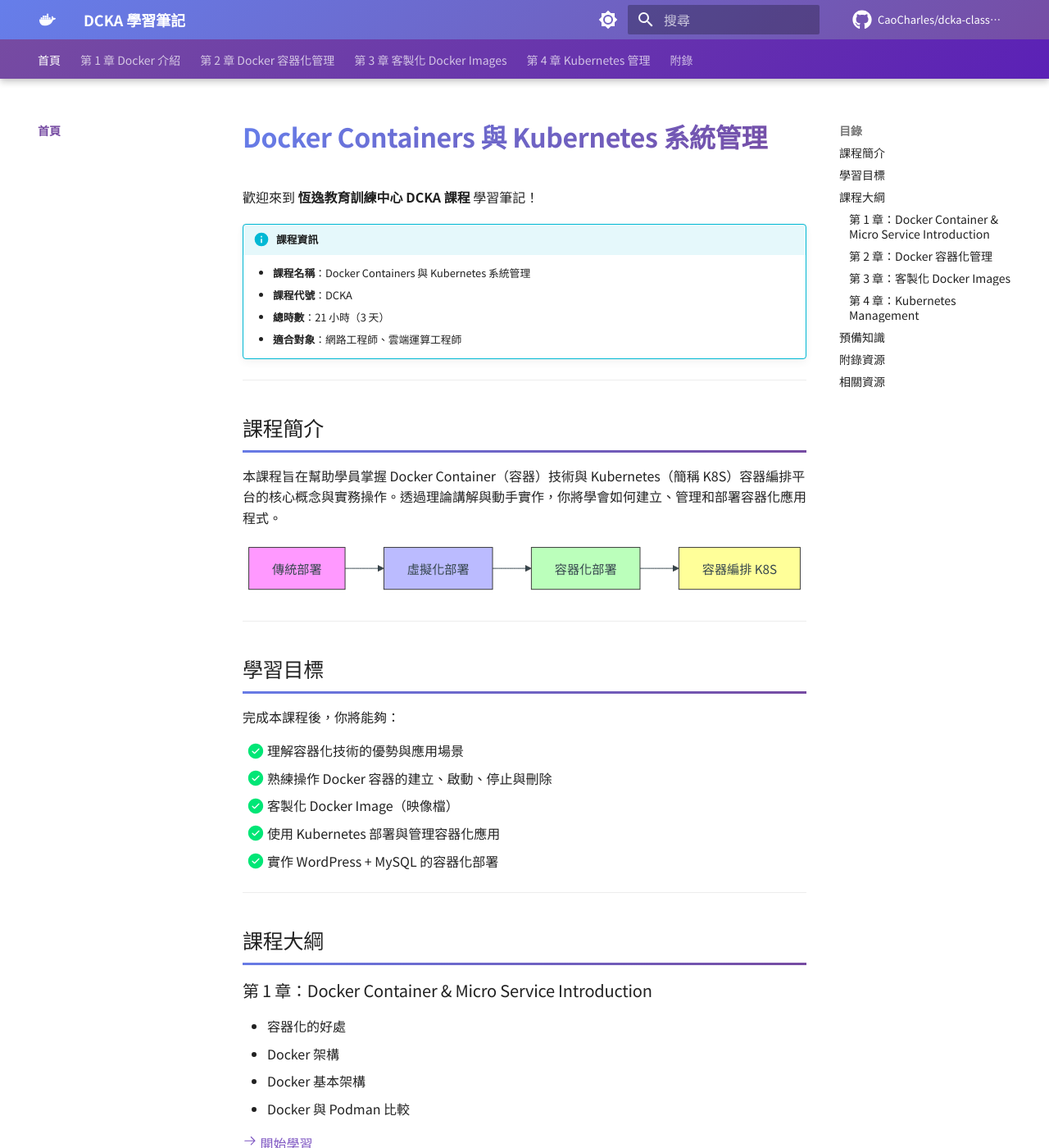
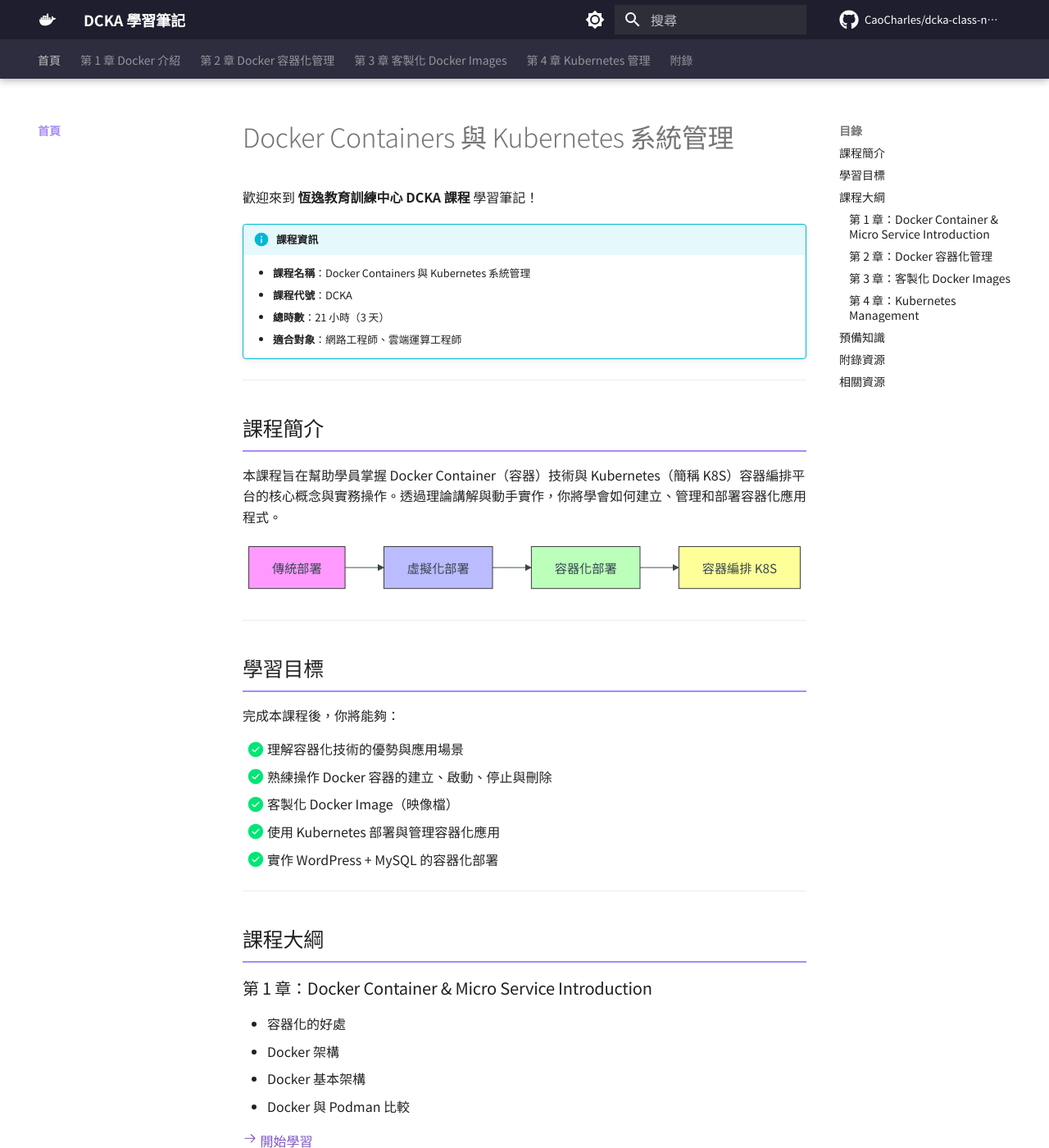
Before and after one commit to CaoCharles/dcka-class-notes, an MkDocs documentation site: the page built from docs/index.md, in a window 1280 px wide and 1400 px high. Shown: the whole window at 82% size. Built offline with MkDocs 1.6.1 and Material for MkDocs 9.7.7, drawn with Linux system fonts in a browser that asks for light colours; comment, search, counter and statistics services are not loaded.

Commit message:
更新配色：深色統一主題

```diff
--- a/docs/assets/stylesheets/extra.css
+++ b/docs/assets/stylesheets/extra.css
@@ -1,171 +1,84 @@
-/* DCKA Course Custom Styles - Tech Purple Gradient Theme */
+/* DCKA Course Custom Styles - Modern Dark Theme */
 
 :root {
-  /* 科技紫色漸層配色 */
-  --tech-purple-1: #667eea;
-  --tech-purple-2: #764ba2;
-  --tech-purple-3: #6B73FF;
-  --tech-purple-4: #9b59b6;
-  --gradient-purple: linear-gradient(135deg, #667eea 0%, #764ba2 100%);
-  --gradient-purple-soft: linear-gradient(135deg, #a855f7 0%, #6366f1 100%);
+  --primary-dark: #1e1e2e;
+  --primary-medium: #2d2d3f;
+  --accent-purple: #a78bfa;
+  --accent-light: #c4b5fd;
 }
 
-/* Header 漸層背景 */
+/* Header 深色統一 */
 .md-header {
-  background: var(--gradient-purple) !important;
+  background-color: var(--primary-dark) !important;
 }
 
-/* 深色模式 Header */
-[data-md-color-scheme="slate"] .md-header {
-  background: linear-gradient(135deg, #4c1d95 0%, #5b21b6 50%, #7c3aed 100%) !important;
+/* Tabs 同色系 */
+.md-tabs {
+  background-color: var(--primary-medium) !important;
 }
 
-/* Tabs 漸層背景 */
-.md-tabs {
-  background: linear-gradient(135deg, #764ba2 0%, #5b21b6 100%) !important;
+/* Tabs 連結顏色 */
+.md-tabs__link {
+  color: rgba(255, 255, 255, 0.7) !important;
+}
+
+.md-tabs__link:hover,
+.md-tabs__link--active {
+  color: var(--accent-purple) !important;
+}
+
+/* 深色模式 */
+[data-md-color-scheme="slate"] .md-header {
+  background-color: #0f0f17 !important;
 }
 
 [data-md-color-scheme="slate"] .md-tabs {
-  background: linear-gradient(135deg, #3b0764 0%, #4c1d95 100%) !important;
+  background-color: #1a1a2e !important;
 }
 
-/* 標題樣式 */
-.md-typeset h1 {
-  background: var(--gradient-purple);
-  -webkit-background-clip: text;
-  -webkit-text-fill-color: transparent;
-  background-clip: text;
-  font-weight: 700;
-}
-
-/* 深色模式標題 */
-[data-md-color-scheme="slate"] .md-typeset h1 {
-  background: linear-gradient(135deg, #c4b5fd 0%, #a78bfa 100%);
-  -webkit-background-clip: text;
-  -webkit-text-fill-color: transparent;
-  background-clip: text;
-}
-
-/* H2 底線紫色漸層 */
+/* H2 底線 */
 .md-typeset h2 {
-  border-bottom: 3px solid;
-  border-image: var(--gradient-purple) 1;
+  border-bottom: 2px solid var(--accent-purple);
   padding-bottom: 0.4em;
 }
 
-/* 連結 hover 效果 */
-.md-typeset a:hover {
-  color: var(--tech-purple-2);
-}
-
-/* 程式碼區塊標題 */
-.md-typeset .highlight>pre>code::before {
-  font-weight: 600;
-  color: var(--tech-purple-1);
-}
-
-/* 表格標題列 */
+/* 表格標題 */
 .md-typeset table:not([class]) th {
-  background: var(--gradient-purple) !important;
+  background-color: var(--primary-dark) !important;
   color: white !important;
 }
 
-/* 深色模式表格 */
-[data-md-color-scheme="slate"] .md-typeset table:not([class]) th {
-  background: linear-gradient(135deg, #5b21b6 0%, #7c3aed 100%) !important;
+/* 連結 hover */
+.md-typeset a:hover {
+  color: var(--accent-purple);
 }
 
-/* Admonition 紫色主題 */
-.md-typeset .admonition.note,
-.md-typeset details.note {
-  border-color: var(--tech-purple-1);
-}
-
-.md-typeset .admonition.note>.admonition-title,
-.md-typeset details.note>summary {
-  background-color: rgba(102, 126, 234, 0.1);
-}
-
-/* Checkbox 樣式 */
-.md-typeset .task-list-item input[type="checkbox"]:checked {
-  background-color: var(--tech-purple-2);
-  border-color: var(--tech-purple-2);
-}
-
-/* 搜尋框 focus 效果 */
-.md-search__input:focus {
-  border-color: var(--tech-purple-1);
-  box-shadow: 0 0 0 3px rgba(102, 126, 234, 0.2);
-}
-
-/* 滾動條樣式 */
-::-webkit-scrollbar-thumb {
-  background: var(--gradient-purple);
-  border-radius: 10px;
-}
-
-::-webkit-scrollbar-thumb:hover {
-  background: linear-gradient(135deg, #5b21b6 0%, #7c3aed 100%);
-}
-
-/* 選取文字顏色 */
-::selection {
-  background: rgba(118, 75, 162, 0.3);
-}
-
-/* 導航選中項目 */
+/* 導航選中 */
 .md-nav__link--active {
-  color: var(--tech-purple-2) !important;
+  color: var(--accent-purple) !important;
   font-weight: 600;
 }
 
-/* 頁面底部 Footer */
+/* Footer 統一深色 */
 .md-footer {
-  background: var(--gradient-purple) !important;
+  background-color: var(--primary-dark) !important;
 }
 
-[data-md-color-scheme="slate"] .md-footer {
-  background: linear-gradient(135deg, #3b0764 0%, #5b21b6 100%) !important;
+/* Checkbox */
+.md-typeset .task-list-item input[type="checkbox"]:checked {
+  background-color: var(--accent-purple);
+  border-color: var(--accent-purple);
 }
 
-/* 程式碼複製按鈕 hover */
-.md-clipboard:hover {
-  color: var(--tech-purple-1);
+/* 標籤頁 */
+.md-typeset .tabbed-set>input:checked+label {
+  color: var(--accent-purple);
+  border-color: var(--accent-purple);
 }
 
-/* TOC 目錄選中項目 */
-.md-nav__link:focus,
-.md-nav__link:hover {
-  color: var(--tech-purple-2);
-}
-
-/* 按鈕樣式 */
-.md-typeset .md-button {
-  background: var(--gradient-purple);
-  border: none;
-  color: white;
-}
-
-.md-typeset .md-button:hover {
-  background: linear-gradient(135deg, #5b21b6 0%, #7c3aed 100%);
-  box-shadow: 0 4px 15px rgba(118, 75, 162, 0.4);
-}
-
-/* 標籤頁選中狀態 */
-.md-typeset .tabbed-labels>label:hover,
-.md-typeset .tabbed-set>input:checked+label {
-  color: var(--tech-purple-2);
-  border-color: var(--tech-purple-2);
-}
-
-/* Mermaid 圖表置中 */
+/* Mermaid */
 .mermaid {
   text-align: center;
-}
-
-/* FAQ 可摺疊區塊 */
-.md-typeset details.question {
-  border-left: 4px solid var(--tech-purple-1);
 }
 
 /* 圖片圓角 */
@@ -173,19 +86,12 @@
   border-radius: 8px;
 }
 
-/* GitHub 連結圖示 */
-.md-header__source {
-  width: auto;
+/* FAQ */
+.md-typeset details.question {
+  border-left: 4px solid var(--accent-purple);
 }
 
-/* 首頁卡片效果（如果有的話） */
-.md-typeset .grid.cards>ul>li {
-  border: 1px solid rgba(118, 75, 162, 0.2);
-  transition: all 0.3s ease;
+/* 搜尋框 */
+.md-search__input {
+  background-color: rgba(255, 255, 255, 0.1) !important;
 }
-
-.md-typeset .grid.cards>ul>li:hover {
-  border-color: var(--tech-purple-1);
-  box-shadow: 0 8px 30px rgba(118, 75, 162, 0.2);
-  transform: translateY(-2px);
-}
```
